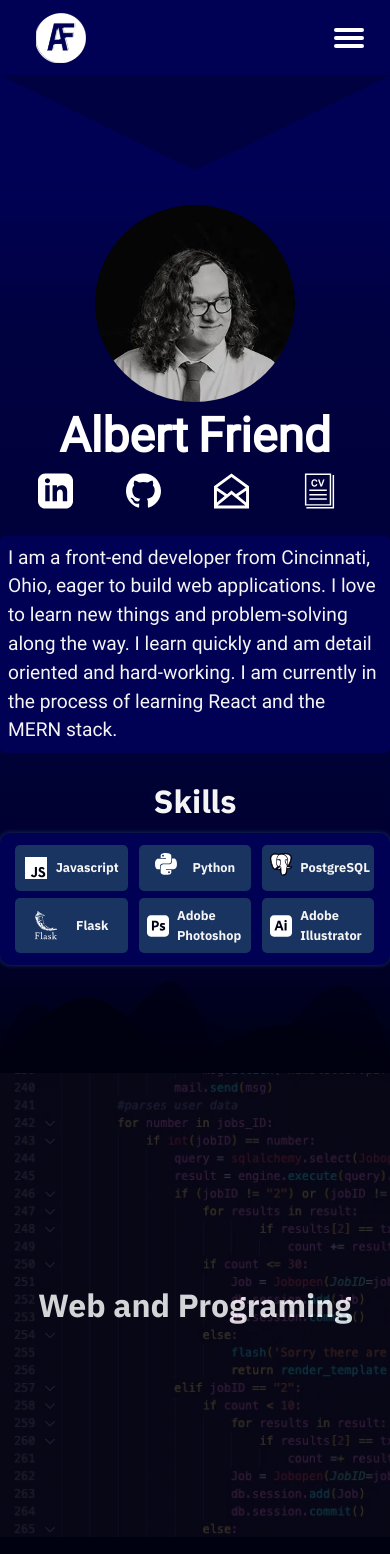
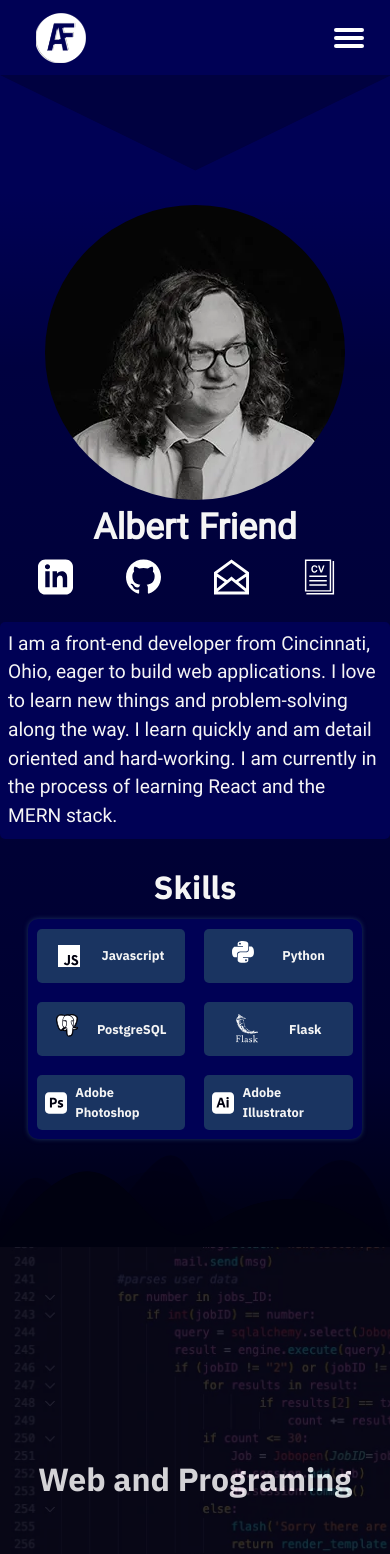
Before and after one commit to Friendfrie77/portfolio_site, a React (Create React App) app: page / in a window 390 px wide. Shown: the top 1554 px of the page. Built offline with nearby package versions, Linux system fonts and the light colour scheme.

Commit message:
slight changes to hero

```diff
--- a/src/styles/_contact.scss
+++ b/src/styles/_contact.scss
@@ -19,7 +19,7 @@
         margin: 25px;
         background-color: $background-color-2;
         @include for-size(tablet-only){
-            min-width: 100vw;
+            min-width: 95%;
         }
         @include for-size(small-desktop){
             width: 50%;
--- a/src/styles/_hero.scss
+++ b/src/styles/_hero.scss
@@ -52,16 +52,11 @@
             justify-content: center;
         }
         span{
-            color: white;
+            color: whitesmoke;
             text-transform: capitalize;
             font-size: 6rem;
+            font-size: var(--fs-hero-name);
             line-height: 1;
-            @include for-size(tablet-only){
-                font-size: 3rem;
-            }
-            @include for-size(small-phone-only){
-                font-size: 2rem;
-            }
         }
         span:first-of-type{
             @include for-size(phone-only){
@@ -85,7 +80,7 @@
        height: 100%;
     }
     @include for-size(phone-only){
-        width: 200px;
+        width: 300px;
         height: 100%;
         margin: auto;
 
@@ -141,9 +136,14 @@
     margin: .5rem;
     box-shadow: 0px 0px 5px $nav-color;
     @include for-size(large-phone-only){
-        width: 100%;
+        width: 95%;
+        display: grid;
+        grid-template-columns: repeat(2, 1fr);
+        grid-template-rows: repeat(3, 1fr);
+        gap: 1rem;
     }
     @include for-size(small-phone-only){
+        display: flex;
         flex-direction: column;
     }
     span{
--- a/src/styles/_nav.scss
+++ b/src/styles/_nav.scss
@@ -193,7 +193,7 @@ footer{
     text-align: center;
     span{
         color: #fff;
-        font-size: 1.1rem;
+        font-size: var(--fs-footer);
         font-family: $Header-font;
     }
 }
--- a/src/styles/_wrappers.scss
+++ b/src/styles/_wrappers.scss
@@ -1,11 +1,17 @@
 html, body{
-    width: 100%;
+    // width: 100%;
+    // min-width: 100vw;
     height: 100%;
+    // min-height: 100%;
+    // background-color: red;
+
 }
 body{
     overflow-x: hidden;
     margin: 0;
     position: relative;
+    display: flex;
+    flex-direction: column;
 }
 .wrapper{
 background: rgb(0,1,38);
@@ -13,6 +19,7 @@ min-height: 100%;
 min-width: 100%;
 display: flex;
 flex-direction: column;
+flex-grow: 1;
 }
 .main-content-wrapper{
     min-width: 100vw;
--- a/src/styles/styles.css
+++ b/src/styles/styles.css
@@ -1,3 +1,8 @@
+:root {
+  --fs-hero-name: clamp(1rem, calc(5vw + 1rem), 6rem);
+  --fs-footer:clamp(.5rem, calc(2.5vw + .2rem), 1.5rem);
+}
+
 /* Font families */
 @font-face {
   font-family: "IBM_Plex_Sans";
@@ -112,7 +117,6 @@ select {
 }
 
 html, body {
-  width: 100%;
   height: 100%;
 }
 
@@ -120,6 +124,8 @@ body {
   overflow-x: hidden;
   margin: 0;
   position: relative;
+  display: flex;
+  flex-direction: column;
 }
 
 .wrapper {
@@ -128,6 +134,7 @@ body {
   min-width: 100%;
   display: flex;
   flex-direction: column;
+  flex-grow: 1;
 }
 
 .main-content-wrapper {
@@ -445,7 +452,7 @@ footer {
 }
 footer span {
   color: #fff;
-  font-size: 1.1rem;
+  font-size: var(--fs-footer);
   font-family: "IBM_Plex_Sans";
 }
 
@@ -510,20 +517,11 @@ footer span {
   }
 }
 .hero-img h1 span {
-  color: white;
+  color: whitesmoke;
   text-transform: capitalize;
   font-size: 6rem;
+  font-size: var(--fs-hero-name);
   line-height: 1;
-}
-@media (max-width: 768px) {
-  .hero-img h1 span {
-    font-size: 3rem;
-  }
-}
-@media (max-width: 300px) {
-  .hero-img h1 span {
-    font-size: 2rem;
-  }
 }
 @media (max-width: 460px) {
   .hero-img h1 span:first-of-type {
@@ -551,7 +549,7 @@ footer span {
 }
 @media (max-width: 460px) {
   .selfie-img {
-    width: 200px;
+    width: 300px;
     height: 100%;
     margin: auto;
   }
@@ -613,11 +611,16 @@ footer span {
 }
 @media (max-width: 535px) {
   .tech-skills {
-    width: 100%;
+    width: 95%;
+    display: grid;
+    grid-template-columns: repeat(2, 1fr);
+    grid-template-rows: repeat(3, 1fr);
+    gap: 1rem;
   }
 }
 @media (max-width: 300px) {
   .tech-skills {
+    display: flex;
     flex-direction: column;
   }
 }
@@ -1042,7 +1045,7 @@ footer span {
 }
 @media (max-width: 768px) {
   .contact form {
-    min-width: 100vw;
+    min-width: 95%;
   }
 }
 @media (max-width: 1300px) {
--- a/src/styles/styles.scss
+++ b/src/styles/styles.scss
@@ -7,6 +7,7 @@ $background-color-5:#000155;
 $backgroung-grad: linear-gradient(180deg, $background-color-5 10%, $background-color-4 25%, $background-color-3 85%, $background-color-1 100%);
 $Header-font: 'IBM_Plex_Sans';
 $Copy-font: 'Roboto';
+
 @mixin for-size($size){
     @if $size == tablet-only{
         @media (max-width: 768px){ @content;}
@@ -34,6 +35,10 @@ $Copy-font: 'Roboto';
     }
 }
 
+:root{
+    --fs-hero-name: clamp(1rem, calc(5vw + 1rem), 6rem);
+    --fs-footer:clamp(.5rem, calc(2.5vw + .2rem), 1.5rem);
+}
 /* Font families */
 @font-face{
     font-family: 'IBM_Plex_Sans';
```
Also changed, not shown: 1 other file (tests, documents, lock files or other folders).
